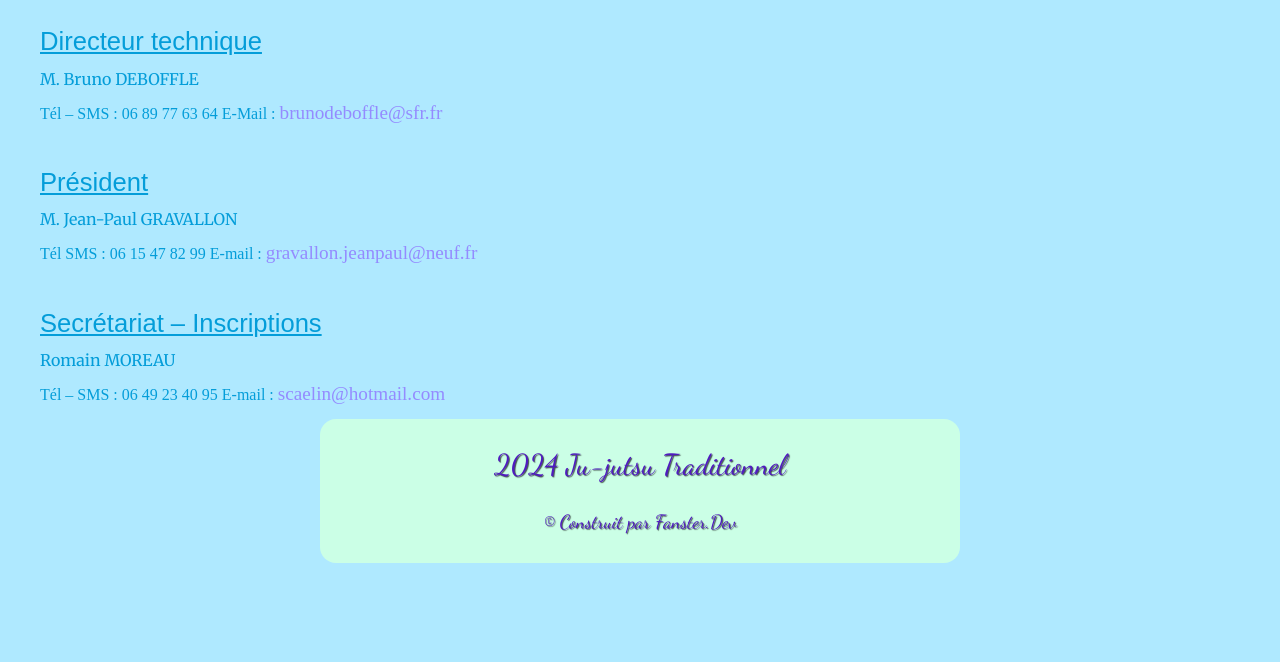
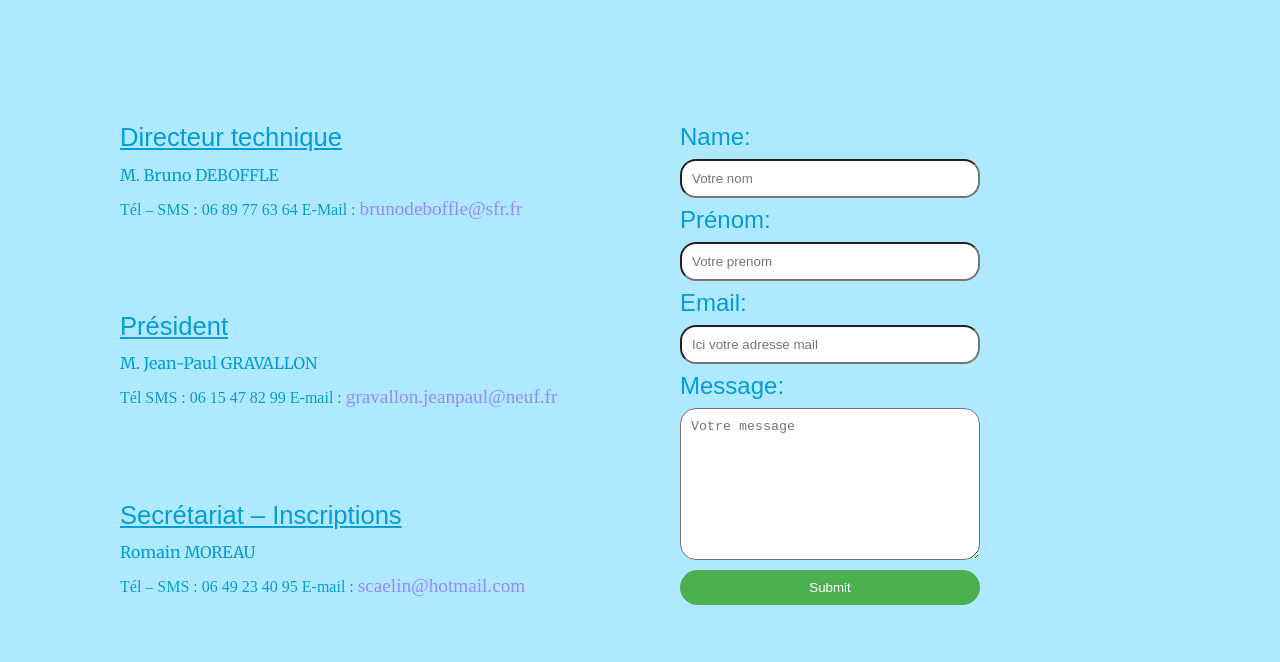
Before and after one commit to Stephane-Lenoir/JUJUTSU, a plain HTML site: page Html/contac.html in a window 1280 px wide. Shown: the part 598-1260 px from the top of the page. Before the commit the page ends 1161 px from the top, so only its background shows below. Drawn offline with Linux system fonts and the light colour scheme; a web font is replaced by a local one.

Commit message:
ajout formulaire

```diff
--- a/Html/contac.html
+++ b/Html/contac.html
@@ -37,6 +37,8 @@
     </header>
     <main>
         <h2 class="tiltle-contact">CONTACT</h2>
+        <div class="contact-container">
+            <div class="contact-info">
                 <div class="fonction">Directeur technique</div>
                 <div class="name-responsable">M. Bruno DEBOFFLE</div>
                 <div class="contact-details">Tél – SMS : 06 89 77 63 64 E-Mail : <a href="mailto:brunodeboffle@sfr.fr"
@@ -45,13 +47,28 @@
 
                 <div class="fonction">Président</div>
                 <div class="name-responsable">M. Jean-Paul GRAVALLON</div>
-        <div class="contact-details">Tél SMS : 06 15 47 82 99 E-mail : <a href="mailto:gravallon.jeanpaul@neuf.fr"
-                id="link-resp">gravallon.jeanpaul@neuf.fr</a></div>
+                <div class="contact-details">Tél SMS : 06 15 47 82 99 E-mail : <a
+                        href="mailto:gravallon.jeanpaul@neuf.fr" id="link-resp">gravallon.jeanpaul@neuf.fr</a></div>
 
                 <div class="fonction">Secrétariat – Inscriptions</div>
                 <div class="name-responsable">Romain MOREAU</div>
                 <div class="contact-details">Tél – SMS : 06 49 23 40 95 E-mail : <a href="mailto:scaelin@hotmail.com"
                         id="link-resp">scaelin@hotmail.com</a></div>
+            </div>
+            <div class="contact-form">
+                <form action="/submit_form" method="post">
+                    <label for="name">Name:</label>
+                    <input type="text" id="name" name="name" value="" placeholder="Votre nom">
+                    <label for="prenom">Prénom:</label>
+                    <input type="text" id="name" name="prenom" value="" placeholder="Votre prenom">
+                    <label for="email">Email:</label>
+                    <input type="email" id="email" name="email" value="" placeholder="Ici votre adresse mail">
+                    <label for="message">Message:</label>
+                    <textarea id="message" name="message" placeholder="Votre message"></textarea>
+                    <input type="submit" value="Submit">
+                </form>
+            </div>
+        </div>
     </main>
     <footer>
         <p class="deuxmille">2024 Ju-jutsu Traditionnel</p>
--- a/Html/fichier CSS/contact.css
+++ b/Html/fichier CSS/contact.css
@@ -8,7 +8,7 @@
 }
 
 .fonction {
-    padding-top: 2rem;
+    padding-top: 5rem;
     text-decoration: underline;
     color: #049dd9;
     font-family: "Sedan SC", sans-serif;
@@ -35,3 +35,83 @@
 #link-resp {
     font-size: 1.2rem;
 }
+
+.contact-container {
+    display: grid;
+    grid-template-columns: 1fr 1fr;
+    height: 100vh;
+    justify-content: space-around;
+    padding-left: 5rem;
+    margin-top: 3rem;
+}
+
+.contact-info {
+    grid-column: 1;
+}
+
+.contact-form {
+    grid-column: 2;
+    margin-top: 5rem;
+    overflow: inherit;
+    width: 100%;
+    font-family: "Briem Hand", sans-serif;
+    font-size: 1.5rem;
+}
+
+.contact-form label,
+.contact-form input,
+.contact-form textarea {
+    display: block;
+    width: 100%;
+    margin-bottom: 10px;
+    border-radius: 1rem;
+    color: #049dd9;
+}
+
+.contact-form textarea {
+    height: 9.5rem; /* Taille par défaut plus grande */
+    min-height: 9.5rem;; /* Taille minimale */
+    max-height: 19rem; /* Limite la taille maximale */
+}
+
+.contact-form input[type="text"],
+.contact-form input[type="email"],
+.contact-form textarea {
+    padding: 10px;
+    box-sizing: border-box;
+    width: 70%;
+    max-width: 50%;
+}
+
+.contact-form input[type="submit"] {
+    background-color: #4CAF50;
+    color: white;
+    border: none;
+    padding: 10px 20px;
+    cursor: pointer;
+    width: 70%;
+    max-width: 50%;
+    border-radius: 2rem;
+}
+
+.contact-form input[type="submit"]:hover {
+    background-color: #45a049;
+}
+
+@media only screen and (min-width: 420px) and (max-width: 1024px) {
+    .contact-container {
+        grid-template-columns: 1fr 1fr;
+    }
+
+    .contact-form {
+        grid-column: 2;
+        width: 100%;
+    }
+
+    .contact-form input[type="text"],
+    .contact-form input[type="email"],
+    .contact-form textarea {
+        width: 70%; /* Ajustez cette valeur selon vos besoins */
+        max-width: 31.25rem; /* Limite la largeur maximale (500px) */
+    }
+}
```
Also changed, not shown: Html/fichier CSS/activités.css (line endings or trailing spaces). Lines whose indentation alone changed are shown as unchanged.
